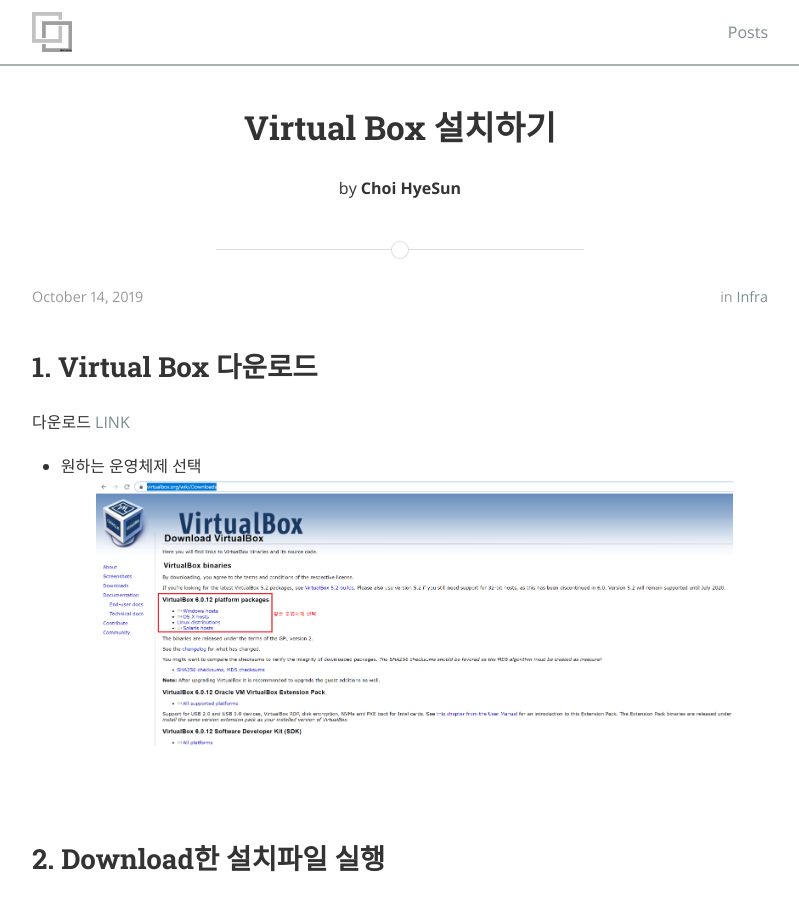
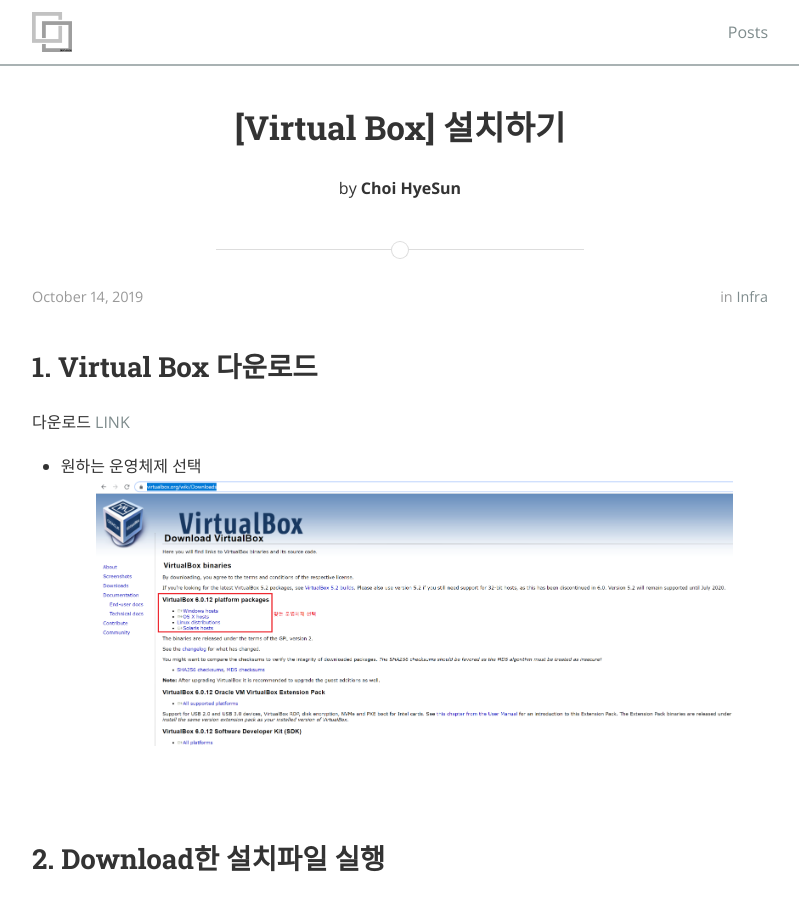
Before and after one commit to gptjs409/gptjs409.github.io, a Jekyll site: the page built from _posts/infra/2019-10-14-Virtual-Box.md, in a window 1280 px wide and 900 px high. Shown: the whole window, without its empty margins (240-1039 px from the left). Built offline with Jekyll 4.4.1, drawn with Linux system fonts in a browser that asks for light colours; nearby versions of some CDN libraries.

```diff
--- a/_posts/infra/2019-10-14-Virtual-Box.md
+++ b/_posts/infra/2019-10-14-Virtual-Box.md
@@ -1,6 +1,6 @@
 ---
 layout: post
-title:  "Virtual Box 설치하기"
+title:  "[Virtual Box] 설치하기"
 date:   2019-10-14 13:12:31
 author: Choi HyeSun
 categories: infra
```
